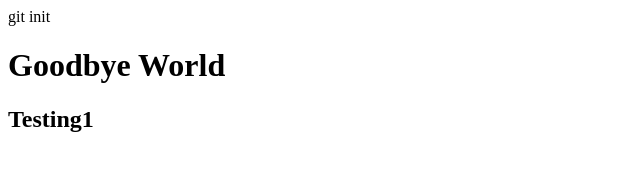
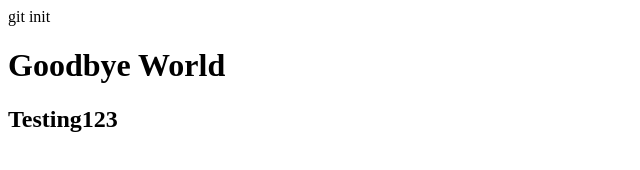
Before and after one commit to gtylergreen/crushing_it, a plain HTML site: page index.html in a window 1280 px wide. Shown: the full height of the page, 0-640 px from the left. Drawn offline with Linux system fonts and the light colour scheme.

Commit message:
here's a new commit

```diff
--- a/index.html
+++ b/index.html
@@ -7,6 +7,6 @@ git init
   </head>
   <body>
     <h1>Goodbye World</h1>
-    <h2>Testing1</h2>
+    <h2>Testing123</h2>
   </body>
 </html>
```
